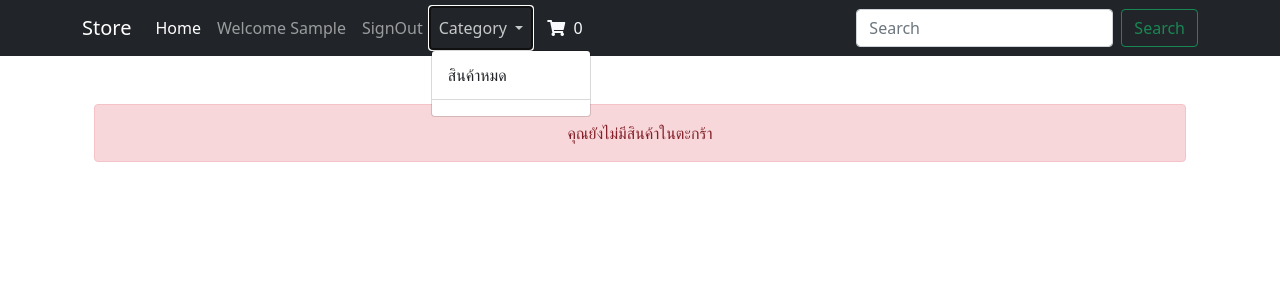
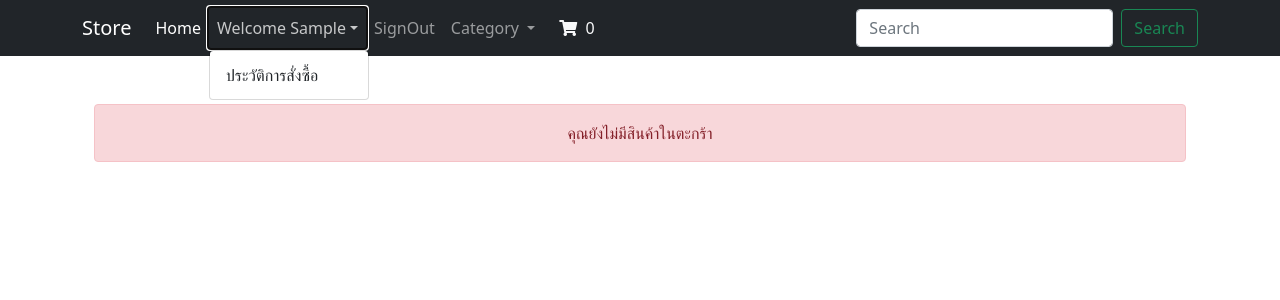
Before and after one commit to aofwittawat/Djangoworkshop, a Django app: page /cartdetail in a window 1280 px wide, after a click that opens the changed part. Shown: the top 300 px of the page. Run offline with Django 3.2, Linux system fonts and the light colour scheme; the visitor is signed in with stand-in values (Sample User, id 1); data that the repository does not hold is empty; some libraries are stand-ins or nearby versions.

Commit message:
Fourth time

```diff
--- a/djangoworkshop/store/admin.py
+++ b/djangoworkshop/store/admin.py
@@ -1,5 +1,5 @@
 from django.contrib import admin
-from store.models import Category, Product, Cart, CartItem
+from store.models import Category, Product, Cart, CartItem, Order, OrderItem
 
 # Register your models here.
 
@@ -14,3 +14,5 @@
 admin.site.register(Product, ProductAdmin)
 admin.site.register(Cart)
 admin.site.register(CartItem)
+admin.site.register(Order)
+admin.site.register(OrderItem)
--- a/djangoworkshop/store/templates/navbar.html
+++ b/djangoworkshop/store/templates/navbar.html
@@ -9,9 +9,11 @@
           <li class="nav-item">
             <a class="nav-link active" aria-current="page" href="{% url 'home' %}">Home</a>
             {% if request.user.is_authenticated and request.user.first_name %}
-            <li class="nav-item">
-              <a class="nav-link">Welcome {{request.user.first_name}}</a>
-            </li>
+              <li class="nav-item dropdown">
+                <a class="nav-link dropdown-toggle" href="" id="navbarDropdown" role="button" data-bs-toggle="dropdown" aria-expanded="false">Welcome {{request.user.first_name}}</a>
+                <ul class="dropdown-menu" aria-labelledby="navbarDropdown">
+                  <li><a class="dropdown-item" href="#">ประวัติการสั่งซื้อ</a></li>
+                </ul>
               </li>
                 <li class="nav-item">
                   <a class="nav-link" href="{% url 'signout' %}">SignOut</a>
--- a/djangoworkshop/store/views.py
+++ b/djangoworkshop/store/views.py
@@ -87,10 +87,28 @@
             counter += item.quantity
     except Exception as e:
         pass
+###################ชำระเงิน ผ่าน stripe ###############################################
     stripe.api_key = settings.SECRET_KEY
     stripe_total = int(total * 100)
     description = "Payment Online"
     data_key = settings.PUBLIC_KEY
+    if request.method == "POST":
+        try:
+            token = request.POST['stripeToken']
+            email = request.POST['stripeEmail']
+            customer = stripe.Customer.create(
+                email= email,
+                source=token
+            )
+            charge = stripe.Charge.create(
+                amount= stripe_total,
+                currency = 'thb',
+                description = description,
+                customer = customer.id
+            )
+        except stripe.error.CardError as e:
+            return False, e
+####################################################################################
     return render(request, 'cartdetail.html', dict(cart_items=cart_items,
                                                    total=total,
                                                    counter=counter,
```
Lines whose indentation alone changed are shown as unchanged.
